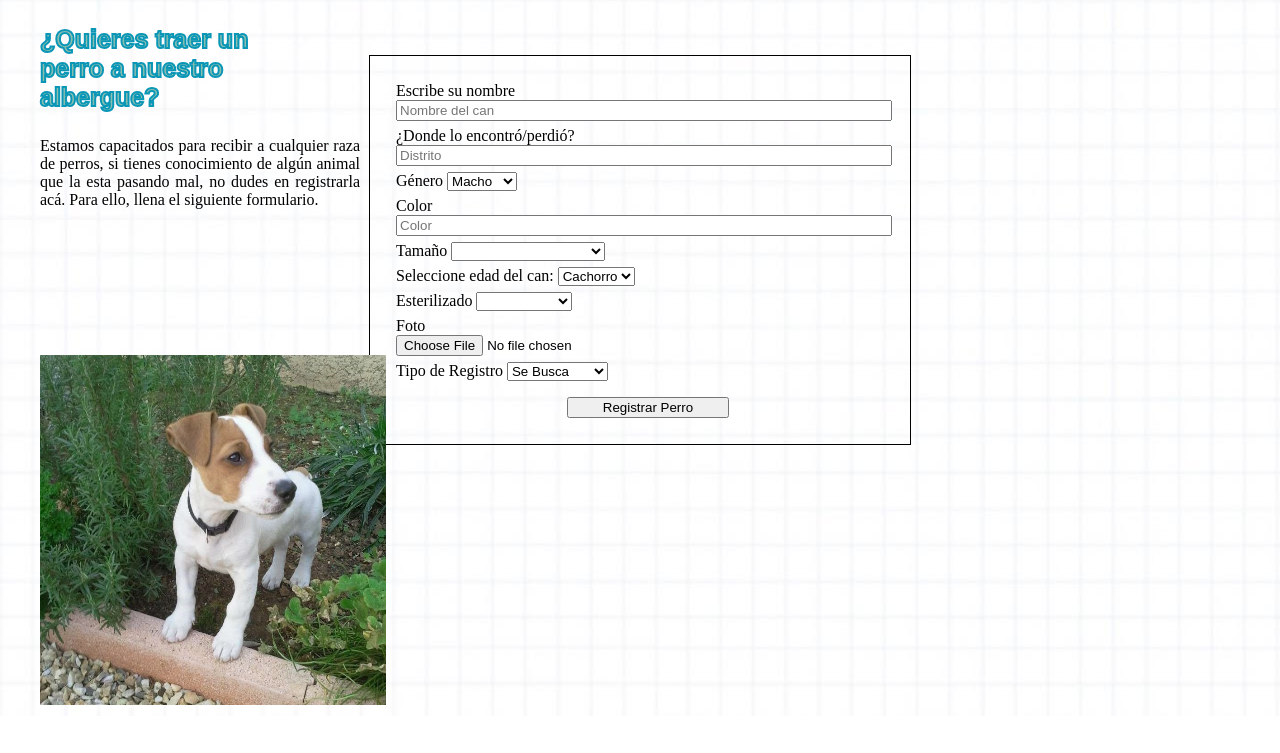
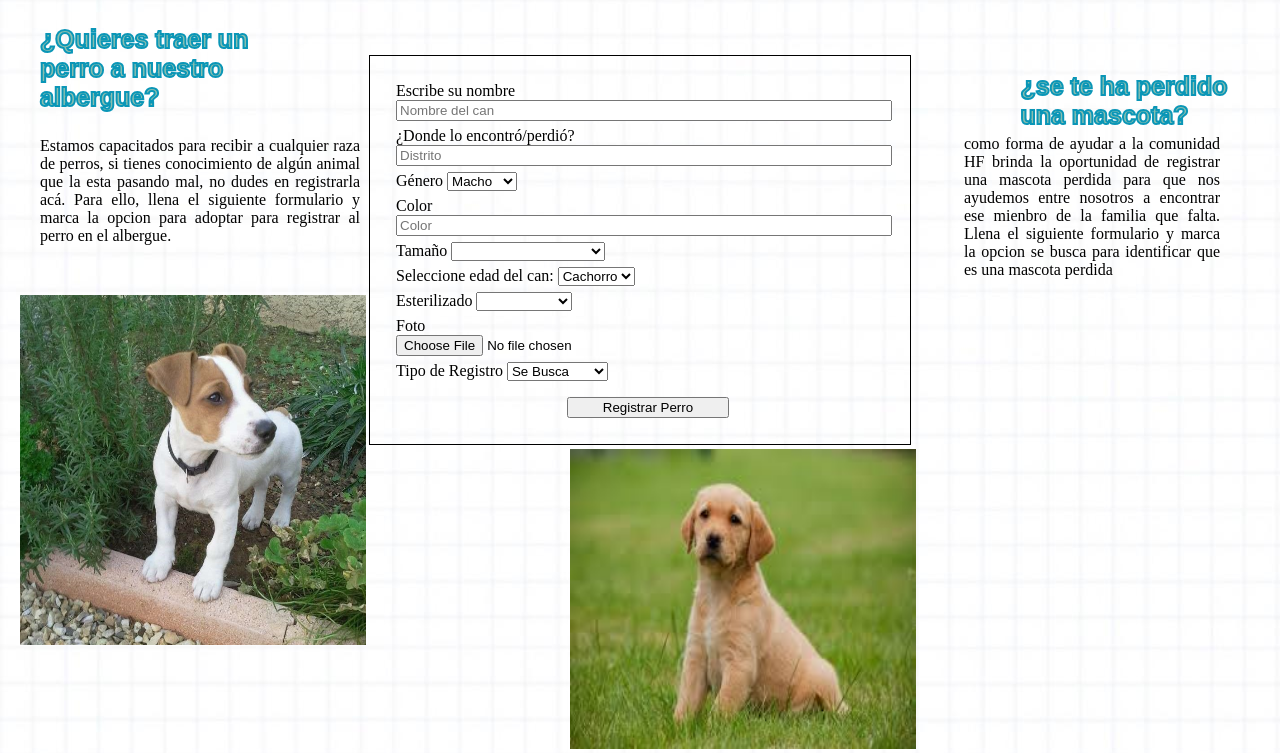
Before and after one commit to oswaldor123/TALLER-DE-SOFTWARE-2, a PHP site: page /registrarperro.php in a window 1280 px wide. Shown: the part 84-837 px from the top of the page. Before the commit the page ends 789 px from the top, so only its background shows below. Run offline with PHP 8.4, Linux system fonts and the light colour scheme.

Commit message:
change of css

```diff
--- a/hojita.css
+++ b/hojita.css
@@ -333,9 +333,31 @@ div.boton:hover img.icon{
 
 }
 #tabla{
-    margin-top: -170px;
+    margin-top: -100px;
 }
 #imagenp{
+    margin-left: 20px;
+    margin-top: -150px;
+}
+#gaaa{
+    font-family: Arial, Helvetica, sans-serif;
     margin-left: 40px;
-    margin-top: -90px;
+    -webkit-text-stroke: 2px rgb(10,150,183); /*Este de aca es el color del borde de las letras*/
+    -webkit-text-fill-color: rgb(138,190,175); /*Este de aca es el color de relleno*/
+    font-size: 25px;
+    width:20%;
+    margin-left: 27cm;
+    margin-top: -5cm;
 }
+#gaaa1{
+    width: 20%;
+    float:right;
+    margin-right:60px;
+    text-align: justify;
+    margin-top: -20px;
+}
+#imagenp1{
+    margin-left: 570px;
+    margin-top: -200px;
+    height: 300px;
+}
--- a/registrarperro.php
+++ b/registrarperro.php
@@ -20,9 +20,13 @@ session_start();
         <h3 id="gaa">¿Quieres traer un perro a nuestro albergue?</h3>
         <p id="gaa1">Estamos capacitados para recibir a cualquier raza de perros, si tienes conocimiento
             de algún animal que la esta pasando mal, no dudes en registrarla acá. Para ello, llena
-            el siguiente formulario.
+            el siguiente formulario y marca la opcion para adoptar para registrar al perro en el albergue.
         </p>
     </div>
+    <h3 id="gaaa">¿se te ha perdido una mascota?</h3>
+    <p id="gaaa1">como forma de ayudar a la comunidad HF brinda la oportunidad de registrar una mascota perdida
+    para que nos ayudemos entre nosotros a encontrar ese mienbro de la familia que falta. Llena el siguiente
+    formulario y marca la opcion se busca para identificar que es una mascota perdida</p>
     <!-- Los datos para registrar perro son:
         id
         donde lo encontro
@@ -93,5 +97,7 @@ session_start();
         </div>
     </form>
     <img src="imagenes/perrito.png" height="350px" width="27%" id="imagenp">
+    <img src="imagenes/perros1.png" width="27%" id="imagenp1">
+
 </body>
 </html>
```
Also changed, not shown: imagenes/perros1.png (added).
